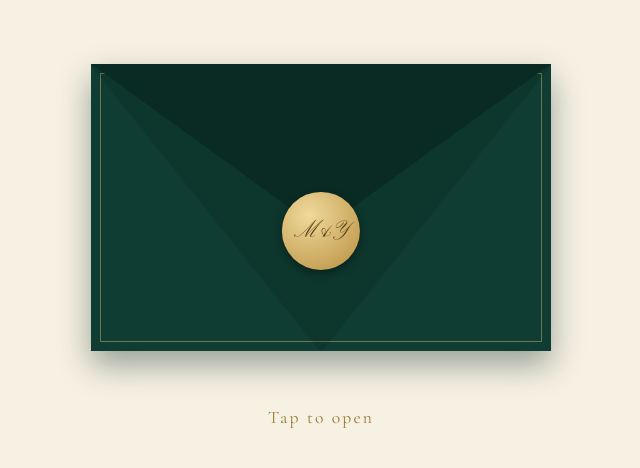
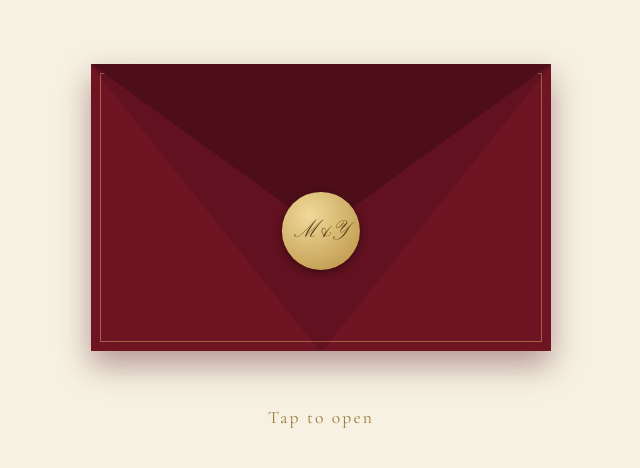
Before and after one commit to YoussefShalabya/Yara_Wedding, a plain HTML site: page index.html in a window 1280 px wide. Shown: the part 154-622 px from the top of the page, without its empty margins (319-959 px from the left). Drawn offline with nearby package versions, Linux system fonts and the light colour scheme.

Commit message:
Update color scheme and remove Arabic names

```diff
--- a/index.html
+++ b/index.html
@@ -4,10 +4,10 @@
 <meta charset="UTF-8">
 <meta name="viewport" content="width=device-width, initial-scale=1, viewport-fit=cover">
 <title>Mahmoud & Yara - Wedding Invitation</title>
-<meta name="theme-color" content="#0c1f1a">
+<meta name="theme-color" content="#1f0a10">
 <link href="https://fonts.googleapis.com/css2?family=Cormorant+Garamond:wght@400;500;600&family=Pinyon+Script&family=Amiri:wght@400;700&display=swap" rel="stylesheet">
 <style>
-:root{--green:#0f3d33;--green2:#0a2b24;--cream:#f7f1e3;--gold:#d4af6a;--ink:#0c1f1a}
+:root{--wine:#6e1423;--wine2:#4d0e19;--cream:#f7f1e3;--gold:#d4af6a;--ink:#1f0a10}
 *{box-sizing:border-box;margin:0;padding:0}
 html,body{height:100%}
 body{font-family:"Cormorant Garamond",serif;background:var(--ink);color:var(--cream);overflow:hidden}
@@ -15,9 +15,9 @@ body{font-family:"Cormorant Garamond",serif;background:var(--ink);color:var(--cr
 /* ---------- Envelope intro ---------- */
 #intro{position:fixed;inset:0;z-index:50;background:var(--cream);display:flex;flex-direction:column;align-items:center;justify-content:center;gap:56px;cursor:pointer;transition:opacity .9s ease .6s,visibility 0s 1.5s}
 #intro.open{opacity:0;visibility:hidden}
-.env{position:relative;width:min(82vw,460px);aspect-ratio:1.6;background:var(--green);box-shadow:0 14px 30px rgba(10,43,36,.4);transition:transform .8s ease;outline:1px solid rgba(212,175,106,.5);outline-offset:-10px}
+.env{position:relative;width:min(82vw,460px);aspect-ratio:1.6;background:var(--wine);box-shadow:0 14px 30px rgba(77,14,25,.4);transition:transform .8s ease;outline:1px solid rgba(212,175,106,.5);outline-offset:-10px}
 .env::before{content:"";position:absolute;inset:0;background:linear-gradient(to top right,transparent 49.5%,rgba(0,0,0,.22) 50%) left/50% 100% no-repeat,linear-gradient(to top left,transparent 49.5%,rgba(0,0,0,.22) 50%) right/50% 100% no-repeat;opacity:.5}
-.flap{position:absolute;top:0;left:0;width:100%;height:58%;background:var(--green2);clip-path:polygon(0 0,100% 0,50% 100%);transform-origin:top;transition:transform .7s ease;z-index:2;filter:drop-shadow(0 4px 4px rgba(0,0,0,.3))}
+.flap{position:absolute;top:0;left:0;width:100%;height:58%;background:var(--wine2);clip-path:polygon(0 0,100% 0,50% 100%);transform-origin:top;transition:transform .7s ease;z-index:2;filter:drop-shadow(0 4px 4px rgba(0,0,0,.3))}
 .seal{position:absolute;left:50%;top:58%;width:17%;aspect-ratio:1;transform:translate(-50%,-50%);border-radius:50%;background:radial-gradient(circle at 35% 30%,#f0d99b,#b88f3f);display:grid;place-items:center;z-index:3;font-family:"Pinyon Script",cursive;font-size:clamp(14px,3.4vw,24px);color:#5c4318;box-shadow:0 3px 8px rgba(0,0,0,.4);transition:opacity .3s}
 #intro.open .flap{transform:rotateX(180deg);z-index:0}
 #intro.open .seal{opacity:0}
@@ -26,9 +26,9 @@ body{font-family:"Cormorant Garamond",serif;background:var(--ink);color:var(--cr
 
 /* ---------- Background + sections ---------- */
 #bg{position:fixed;inset:-30px;background:var(--ink) center/cover no-repeat;filter:blur(14px) brightness(.6) saturate(.9);z-index:0}
-#bg::after{content:"";position:absolute;inset:0;background:rgba(8,40,32,.5)}
+#bg::after{content:"";position:absolute;inset:0;background:rgba(60,10,22,.5)}
 #bg.has-img{background-image:var(--photo)}
-#bg:not(.has-img){background-image:radial-gradient(circle at 30% 20%,#1d5a4a,#0c1f1a 70%)}
+#bg:not(.has-img){background-image:radial-gradient(circle at 30% 20%,#7a1b2e,#1f0a10 70%)}
 .frame{position:fixed;inset:8px;border:1px solid rgba(212,175,106,.45);z-index:5;pointer-events:none}
 main{position:relative;z-index:2;height:100%;overflow-y:auto;scroll-snap-type:y mandatory;scrollbar-width:none}
 main::-webkit-scrollbar{display:none}
@@ -43,9 +43,8 @@ h2{font-weight:500;font-size:clamp(1.8rem,5vw,2.4rem)}
 .gold{color:var(--gold);letter-spacing:.08em}
 
 /* Hero */
-.monogram{width:92px;aspect-ratio:1;border-radius:50%;border:1px solid var(--gold);outline:1px solid rgba(212,175,106,.4);outline-offset:5px;background:rgba(15,61,51,.7);color:var(--gold);display:grid;place-items:center;font-family:"Pinyon Script",cursive;font-size:2.3rem}
-.ar-names{font-family:"Amiri",serif;font-size:clamp(2.2rem,7vw,3.2rem);line-height:1.2}
-.en-names{font-size:clamp(2.6rem,9vw,4.4rem);line-height:1.1}
+.monogram{width:92px;aspect-ratio:1;border-radius:50%;border:1px solid var(--gold);outline:1px solid rgba(212,175,106,.4);outline-offset:5px;background:rgba(110,20,35,.7);color:var(--gold);display:grid;place-items:center;font-family:"Pinyon Script",cursive;font-size:2.3rem}
+.en-names{font-size:clamp(2.8rem,10vw,4.8rem);line-height:1.1}
 .verse{font-family:"Amiri",serif;font-size:1.2rem;line-height:2;opacity:.95;max-width:520px}
 .ref{font-size:.9rem;opacity:.75;margin-top:-8px}
 
@@ -67,10 +66,9 @@ h2{font-weight:500;font-size:clamp(1.8rem,5vw,2.4rem)}
 .btn:hover,.btn:focus-visible{background:var(--gold);color:var(--ink);outline:none}
 
 /* Thank you */
-.photo{width:min(58vw,230px);aspect-ratio:3/4;border-radius:999px 999px 8px 8px;border:1px solid var(--gold);outline:1px solid rgba(212,175,106,.4);outline-offset:6px;background:#1d5a4a center/cover no-repeat;box-shadow:0 10px 30px rgba(0,0,0,.45)}
-.thanks{font-size:clamp(3rem,11vw,4.6rem);line-height:1}
+.thanks{font-size:clamp(3.4rem,13vw,5.4rem);line-height:1}
 
-#music{position:fixed;top:16px;right:16px;z-index:60;width:38px;height:38px;border-radius:50%;border:1px solid var(--gold);background:rgba(12,31,26,.85);color:var(--gold);font-size:1.1rem;cursor:pointer;display:none}
+#music{position:fixed;top:16px;right:16px;z-index:60;width:38px;height:38px;border-radius:50%;border:1px solid var(--gold);background:rgba(31,10,16,.85);color:var(--gold);font-size:1.1rem;cursor:pointer;display:none}
 #music.show{display:block}
 @media (prefers-reduced-motion:reduce){*{animation:none!important;transition-duration:.01s!important}}
 </style>
@@ -91,7 +89,6 @@ h2{font-weight:500;font-size:clamp(1.8rem,5vw,2.4rem)}
   <section>
     <div class="monogram" id="mono"></div>
     <div class="gold" style="font-size:.95rem">Wedding Invitation</div>
-    <div class="ar-names" id="arNames"></div>
     <div class="en-names script" id="enNames"></div>
     <p class="verse" id="verse"></p>
     <div class="ref" id="ref"></div>
@@ -125,27 +122,24 @@ h2{font-weight:500;font-size:clamp(1.8rem,5vw,2.4rem)}
   </section>
 
   <section>
-    <div class="photo" id="photoFrame"></div>
     <div class="thanks script">Thank You</div>
     <div class="divider"><i></i></div>
-    <div class="ar-names" id="arNames2" style="font-size:clamp(1.8rem,6vw,2.6rem)"></div>
-    <div class="script" id="enNames2" style="font-size:clamp(2rem,7vw,3rem)"></div>
+    <div class="script" id="enNames2" style="font-size:clamp(2.2rem,8vw,3.4rem)"></div>
   </section>
 </main>
 
 <script>
 /* ========= EDIT YOUR DETAILS HERE ========= */
 const CONFIG = {
-  nameAr: "محمود و يارا",
   nameEn: "Mahmoud & Yara",
   initials: "M&Y",
   verse: "وَمِنْ آيَاتِهِ أَنْ خَلَقَ لَكُم مِّنْ أَنفُسِكُمْ أَزْوَاجًا<br>لِّتَسْكُنُوا إِلَيْهَا وَجَعَلَ بَيْنَكُم مَّوَدَّةً وَرَحْمَةً",
   verseRef: "سورة الروم - الآية ٢١",
-  date: "2026-11-24T20:00:00",       // Tuesday 24 Nov 2026 - change the time if needed
-  venue: "Venue Name",
-  mapUrl: "https://maps.google.com/?q=Venue+Name",
-  photo: "photo.jpg",                 // put your photo next to index.html ("" for none)
-  audio: "quran.mp3"                  // recitation file next to index.html ("" for none)
+  date: "2026-11-24T20:00:00",       // <-- keep YOUR current time here
+  venue: 'Elmasa "Elrahman Elraheem"',
+  mapUrl: "PASTE-YOUR-GOOGLE-MAPS-LINK-HERE",   // <-- keep YOUR current map link here
+  photo: "photo.jpg",                 // background photo ("" for none)
+  audio: "quran.mp3"                  // recitation file ("" for none)
 };
 /* =========================================== */
 
@@ -155,8 +149,6 @@ const longDate = d.toLocaleDateString("en-GB",{weekday:"long",day:"numeric",mont
 
 $("sealText").textContent = CONFIG.initials;
 $("mono").textContent = CONFIG.initials;
-$("arNames").textContent = CONFIG.nameAr;
-$("arNames2").textContent = CONFIG.nameAr;
 $("enNames").textContent = CONFIG.nameEn;
 $("enNames2").textContent = CONFIG.nameEn;
 $("verse").innerHTML = CONFIG.verse;
@@ -172,7 +164,6 @@ if (CONFIG.photo) {
   img.onload = () => {
     $("bg").style.setProperty("--photo",`url("${CONFIG.photo}")`);
     $("bg").classList.add("has-img");
-    $("photoFrame").style.backgroundImage = `url("${CONFIG.photo}")`;
   };
   img.src = CONFIG.photo;
 }
```
